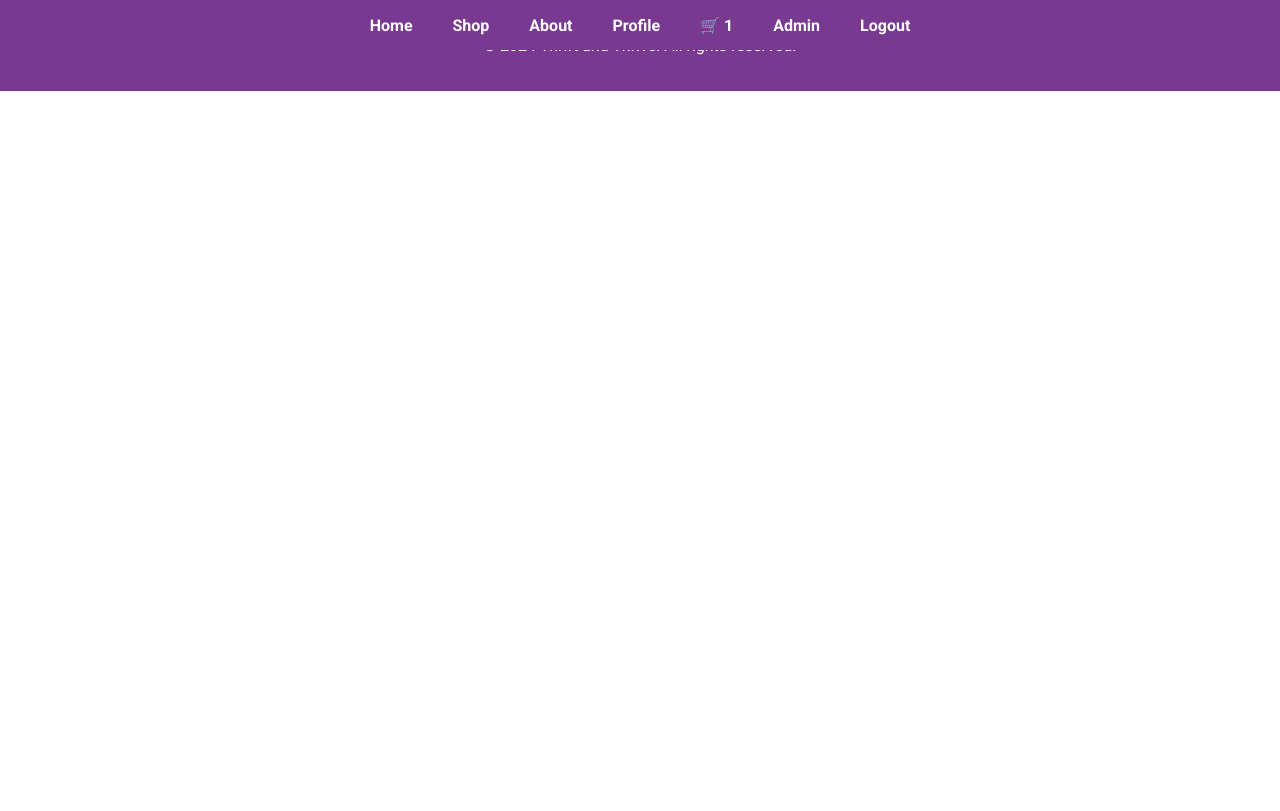
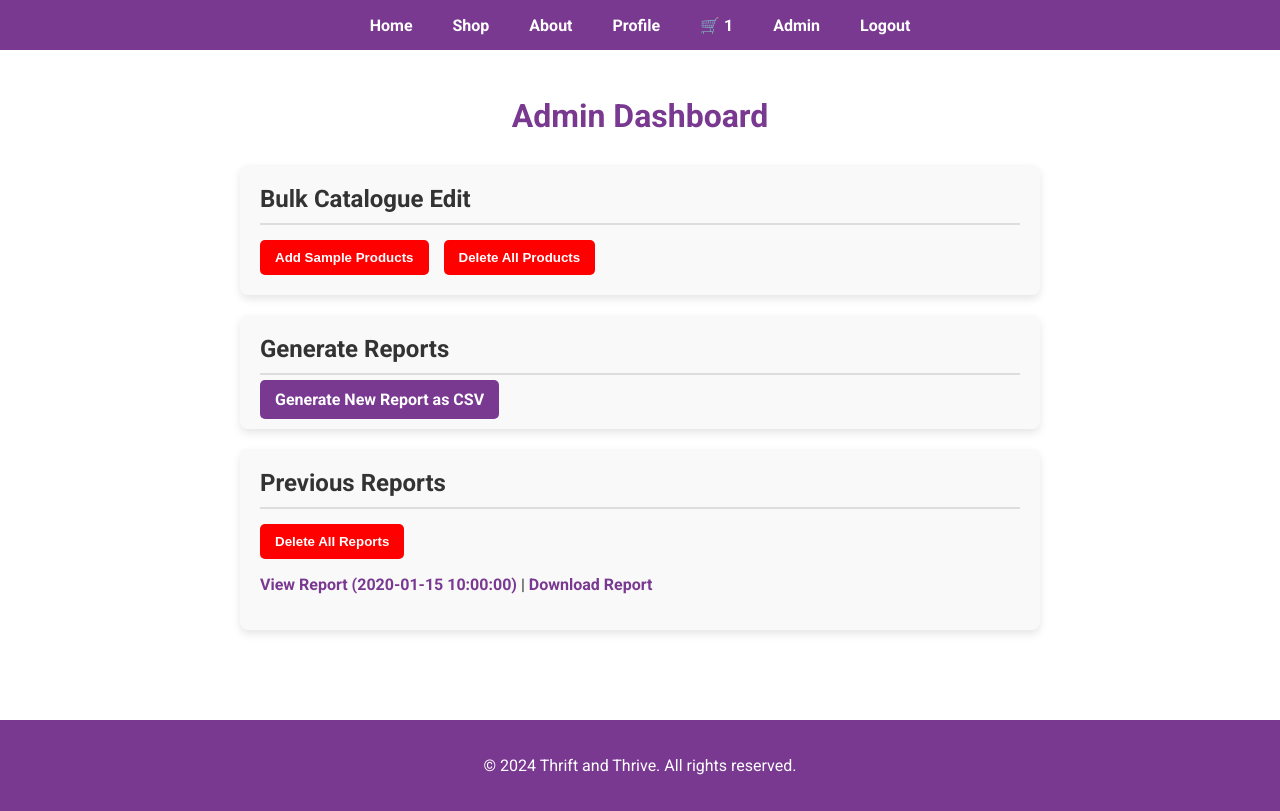
Before and after one commit to MysticHqra/Thrift-and-Thrive, a Flask app: page /admin in a window 1280 px wide. Before the commit the page ends 91 px from the top, so only its background shows below. Run offline with Flask 3, Linux system fonts and the light colour scheme; the visitor is signed in with stand-in values (Sample User, id 1); tables that the repository leaves empty hold one stand-in row (values such as "Sample post").

Commit message:
Functionality to admin.html and view_report.html

```diff
--- a/app.py
+++ b/app.py
@@ -1,11 +1,14 @@
-from flask import Flask, render_template, request, redirect, url_for, flash, session, jsonify
+from flask import Flask, render_template, request, redirect, url_for, flash, session, jsonify, send_file
 from flask_sqlalchemy import SQLAlchemy
 from flask_bcrypt import Bcrypt
 from werkzeug.utils import secure_filename
 from functools import wraps
 from faker import Faker
+from io import StringIO
+from datetime import datetime
 import os
 import random
+import csv
 
 app = Flask(__name__)
 app.config['SECRET_KEY'] = 'your_secret_key'  # Replace with a strong secret key
@@ -41,6 +44,22 @@ class Cart(db.Model):
     user_id = db.Column(db.Integer, db.ForeignKey('user.id'), nullable=False)
     product_id = db.Column(db.Integer, db.ForeignKey('product.id'), nullable=False)
     quantity = db.Column(db.Integer, default=1)
+
+class Purchase(db.Model):
+    id = db.Column(db.Integer, primary_key=True)
+    user_id = db.Column(db.Integer, db.ForeignKey('user.id'), nullable=False)
+    product_id = db.Column(db.Integer, db.ForeignKey('product.id'), nullable=False)
+    quantity = db.Column(db.Integer, default=1)
+    purchase_date = db.Column(db.DateTime, default=datetime.utcnow)
+
+    user = db.relationship('User', backref='purchases')
+    product = db.relationship('Product', backref='purchases')
+
+# Model to store report files
+class Report(db.Model):
+    id = db.Column(db.Integer, primary_key=True)
+    file_path = db.Column(db.String(200), nullable=False)
+    created_at = db.Column(db.DateTime, default=datetime.utcnow)
 
 with app.app_context():
     db.create_all()
@@ -274,17 +293,92 @@ def admin_required(f):
 
 @app.route('/admin')
 @admin_required
-def admin_dashboard():
-    # Logic for managing the website, such as viewing users or products
-    return render_template('admin.html')
+def admin():
+    # Query all purchases and reports
+    purchases = Purchase.query.all()
+    reports = Report.query.order_by(Report.created_at.desc()).all()
+
+    return render_template('admin.html', purchases=purchases, reports=reports)
+
+@app.route('/generate_report')
+@admin_required
+def generate_report():
+    # Fetch purchase data
+    purchases = Purchase.query.all()
+
+    # Generate a unique filename with a timestamp
+    timestamp = datetime.now().strftime('%Y%m%d%H%M%S')
+    file_path = f'reports/user_purchases_report_{timestamp}.csv'
+    os.makedirs(os.path.dirname(file_path), exist_ok=True)
+
+    # Create and write data to CSV file
+    with open(file_path, 'w', newline='') as csvfile:
+        writer = csv.writer(csvfile)
+        writer.writerow(['User Email', 'Product Name', 'Quantity', 'Purchase Date'])
+        for purchase in purchases:
+            writer.writerow([
+                purchase.user.email,
+                purchase.product.name,
+                purchase.quantity,
+                purchase.purchase_date.strftime('%Y-%m-%d %H:%M:%S')
+            ])
+
+    # Save report path to the database
+    report = Report(file_path=file_path)
+    db.session.add(report)
+    db.session.commit()
+
+    # Notify admin and redirect
+    flash("Report generated successfully!", "success")
+    return redirect(url_for('admin'))
+
+@app.route('/view_report/<int:report_id>')
+@admin_required
+def view_report(report_id):
+    report = Report.query.get(report_id)
+    if report and os.path.exists(report.file_path):
+        # Assuming the report file is a CSV, you can read it and process it to display.
+        with open(report.file_path, 'r') as file:
+            content = file.readlines()  # Read the lines of the file
+
+        # Process content as needed. Here, we'll just pass it directly.
+        return render_template('view_report.html', report_content=content)
+    else:
+        flash("Report not found or deleted.", "error")
+        return redirect(url_for('admin'))
+
+@app.route('/download_report/<int:report_id>')
+@admin_required
+def download_report(report_id):
+    # Retrieve the report by ID
+    report = Report.query.get(report_id)
+    if report and os.path.exists(report.file_path):
+        return send_file(report.file_path, as_attachment=True)
+    else:
+        flash("Report not found or deleted.", "error")
+        return redirect(url_for('admin'))
+
+@app.route('/delete_all_reports', methods=['POST'])
+@admin_required
+def delete_all_reports():
+    # Retrieve all reports
+    reports = Report.query.all()
+
+    # Loop through reports and delete each one
+    for report in reports:
+        if os.path.exists(report.file_path):  # Check if the file exists
+            os.remove(report.file_path)  # Delete the file
+        db.session.delete(report)  # Delete the report from the database
+
+    db.session.commit()  # Commit the changes to the database
+
+    flash("All reports have been successfully deleted.", "success")
+    return redirect(url_for('admin'))
 
 fake = Faker()
-@app.route('/add_sample_products', methods=['GET'])
+@app.route('/add_sample_products', methods=['POST'])
+@admin_required
 def add_sample_products():
-    # Ensure the user is logged in
-    if 'user_id' not in session:
-        return jsonify({"message": "User not logged in."}), 403
-
     # Generate a random number of products between 3 and 8
     num_products = random.randint(3, 8)
     sample_conditions = ["New", "Like New", "Used"]
@@ -310,23 +404,23 @@ def add_sample_products():
     # Commit all new products to the database
     db.session.commit()
 
-    # Return a JSON response confirming the products were added
-    return jsonify({
-        "message": f"Successfully added {num_products} sample products.",
-        "products_added": [{"name": p.name, "price": p.price, "condition": p.condition, "user_id": p.user_id} for p in new_products]
-    }), 201
+    flash(f"Successfully added {num_products} sample products.", "success")
+    return redirect(url_for('admin'))
 
-@app.route('/delete_all_products')
+@app.route('/delete_all_products', methods=['POST'])
+@admin_required
 def delete_all_products():
     try:
         # Delete all entries from the Product table
         num_deleted = Product.query.delete()
         db.session.commit()
 
-        return jsonify({"message": f"Successfully deleted {num_deleted} products from the database."})
+        flash(f"Successfully deleted {num_deleted} products from the database.", "success")
+        return redirect(url_for('admin'))
     except Exception as e:
         db.session.rollback()  # Roll back in case of an error
-        return jsonify({"error": "Failed to delete products", "details": str(e)}), 500
+        flash("An error occurred while deleting products.", "error")
+        return redirect(url_for('admin'))
 
 @app.route('/toggle_admin')
 def toggle_admin():
--- /dev/null
+++ b/static/css/admin.css
@@ -0,0 +1,87 @@
+body {
+    margin: 0;
+    font-family: 'Roboto', sans-serif;
+    color: #333;
+}
+
+/* Admin Dashboard Styling */
+.admin-dashboard {
+    max-width: 800px;
+    margin: 50px auto 50px;
+    padding: 20px;
+    font-family: 'Roboto', sans-serif;
+}
+
+.admin-dashboard h2 {
+    font-size: 2em;
+    color: rgb(121, 57, 145);
+    text-align: center;
+    margin-bottom: 30px;
+}
+
+.dashboard-section {
+    background: #f9f9f9;
+    border-radius: 8px;
+    box-shadow: 0 4px 8px rgba(0, 0, 0, 0.1);
+    padding: 20px;
+    margin-bottom: 20px;
+}
+
+.dashboard-section h3 {
+    color: #333;
+    font-size: 1.5em;
+    margin-bottom: 15px;
+    margin-top: 0px;
+    border-bottom: 2px solid #ddd;
+    padding-bottom: 10px;
+}
+
+.button-group {
+    display: flex;
+    gap: 15px;
+    margin-top: 10px;
+}
+
+.btn {
+    padding: 10px 15px;
+    font-weight: bold;
+    text-align: center;
+    text-decoration: none;
+    cursor: pointer;
+    border-radius: 5px;
+    border: none;
+}
+
+.btn-primary {
+    background-color: rgb(121, 57, 145);
+    color: white;
+}
+
+.btn-danger {
+    background-color: red;
+    color: white;
+}
+
+.btn:hover {
+    opacity: 0.8;
+}
+
+.report-list {
+    list-style: none;
+    padding: 0;
+}
+
+.report-list li {
+    margin-bottom: 10px;
+    font-size: 1em;
+}
+
+.report-list a {
+    color: rgb(121, 57, 145);
+    text-decoration: none;
+    font-weight: bold;
+}
+
+.report-list a:hover {
+    text-decoration: underline;
+}
--- a/templates/admin.html
+++ b/templates/admin.html
@@ -4,7 +4,7 @@
     <meta charset="UTF-8">
     <meta name="viewport" content="width=device-width, initial-scale=1.0">
     <title>Thrift and Thrive</title>
-    <link rel="stylesheet" href="{{ url_for('static', filename='css/index.css') }}">
+    <link rel="stylesheet" href="{{ url_for('static', filename='css/admin.css') }}">
     <link rel="stylesheet" href="{{ url_for('static', filename='css/common.css') }}">
     <link href="https://fonts.googleapis.com/css2?family=Roboto:wght@400;700&display=swap" rel="stylesheet">
 </head>
@@ -55,6 +55,45 @@
         </div>
     </header>
 
+    <main class="admin-dashboard">
+        <h2>Admin Dashboard</h2>
+
+        <!-- Bulk Catalogue Edit Section -->
+        <section class="dashboard-section">
+            <h3>Bulk Catalogue Edit</h3>
+            <div class="button-group">
+                <form action="{{ url_for('add_sample_products') }}" method="POST">
+                    <button type="submit" class="btn btn-danger">Add Sample Products</button>
+                </form>
+                <form action="{{ url_for('delete_all_products') }}" method="POST" onsubmit="return confirm('Are you sure you want to delete all products? This action cannot be undone.');">
+                    <button type="submit" class="btn btn-danger">Delete All Products</button>
+                </form>
+            </div>
+        </section>
+
+        <!-- Generate Reports Section -->
+        <section class="dashboard-section">
+            <h3>Generate Reports</h3>
+            <a href="{{ url_for('generate_report') }}" class="btn btn-primary">Generate New Report as CSV</a>
+        </section>
+
+        <!-- Previous Reports Section -->
+        <section class="dashboard-section">
+            <h3>Previous Reports</h3>
+            <form action="{{ url_for('delete_all_reports') }}" method="POST" onsubmit="return confirm('Are you sure you want to delete all reports? This action cannot be undone.');">
+                <button type="submit" class="btn btn-danger">Delete All Reports</button>
+            </form>
+            <ul class="report-list">
+                {% for report in reports %}
+                    <li>
+                        <a href="{{ url_for('view_report', report_id=report.id) }}">View Report ({{ report.created_at.strftime('%Y-%m-%d %H:%M:%S') }})</a> |
+                        <a href="{{ url_for('download_report', report_id=report.id) }}">Download Report</a>
+                    </li>
+                {% endfor %}
+            </ul>
+        </section>
+    </main>
+
     <footer>
         <p>&copy; 2024 Thrift and Thrive. All rights reserved.</p>
     </footer>
--- a/templates/cart.html
+++ b/templates/cart.html
@@ -66,7 +66,7 @@
                         <img src="{{ url_for('static', filename='uploads/' + product.image_filename) }}" alt="{{ product.name }}" class="cart-item-image" onerror="this.src='https://via.placeholder.com/150';">
                         <div class="cart-item-details">
                             <h2>{{ product.name }}</h2>
-                            <p>Price: ${{ product.price }}</p>
+                            <p>Price: ₹{{ product.price }}</p>
                             <p>Condition: {{ product.condition }}</p> <!-- Display condition -->
                             <form action="{{ url_for('updateitem') }}" method="POST" class="update-item-form">
                                 <input type="number" name="quantity" value="{{ cart_item.quantity }}" min="1" class="quantity-input" onchange="enableUpdateButton(this)">
```
Also changed, not shown: templates/view_report.html (added, +37 -0 lines), 1 other file.
